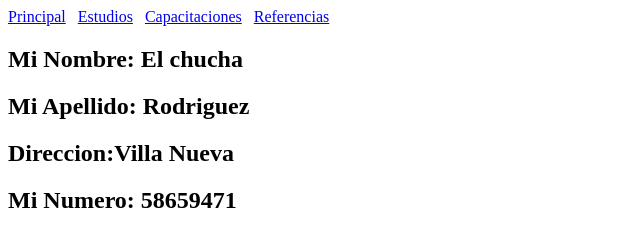
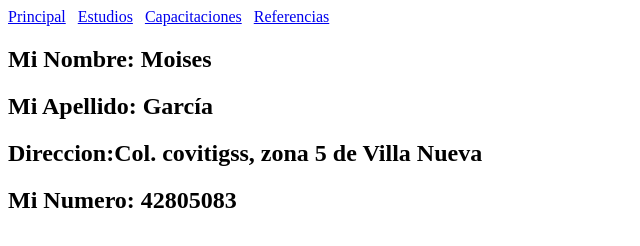
Before and after one commit to Moises070/bachi, a plain HTML site: page html/uno.html in a window 1280 px wide. Shown: the whole page, without its empty margins (0-640 px from the left). Drawn offline with Linux system fonts and the light colour scheme.

Commit message:
cambie los datos

```diff
--- a/html/uno.html
+++ b/html/uno.html
@@ -8,10 +8,10 @@
 	<a href="dos.html">Estudios</a>&nbsp;&nbsp;
 	<a href="html/tres.html">Capacitaciones</a>&nbsp;&nbsp;
 	<a href="html/cuatro.html">Referencias</a>&nbsp;&nbsp;
-	<h2>Mi Nombre: El chucha</h2>
-	<h2>Mi Apellido: Rodriguez</h2>
-	<h2>Direccion:Villa Nueva</h2>
-	<h2>Mi Numero: 58659471</h2>
+	<h2>Mi Nombre: Moises</h2>
+	<h2>Mi Apellido: García</h2>
+	<h2>Direccion:Col. covitigss, zona 5 de Villa Nueva</h2>
+	<h2>Mi Numero: 42805083</h2>
 
 </body>
 </html>
```
Also changed, not shown: html/dos.html (+3 -3 lines).
